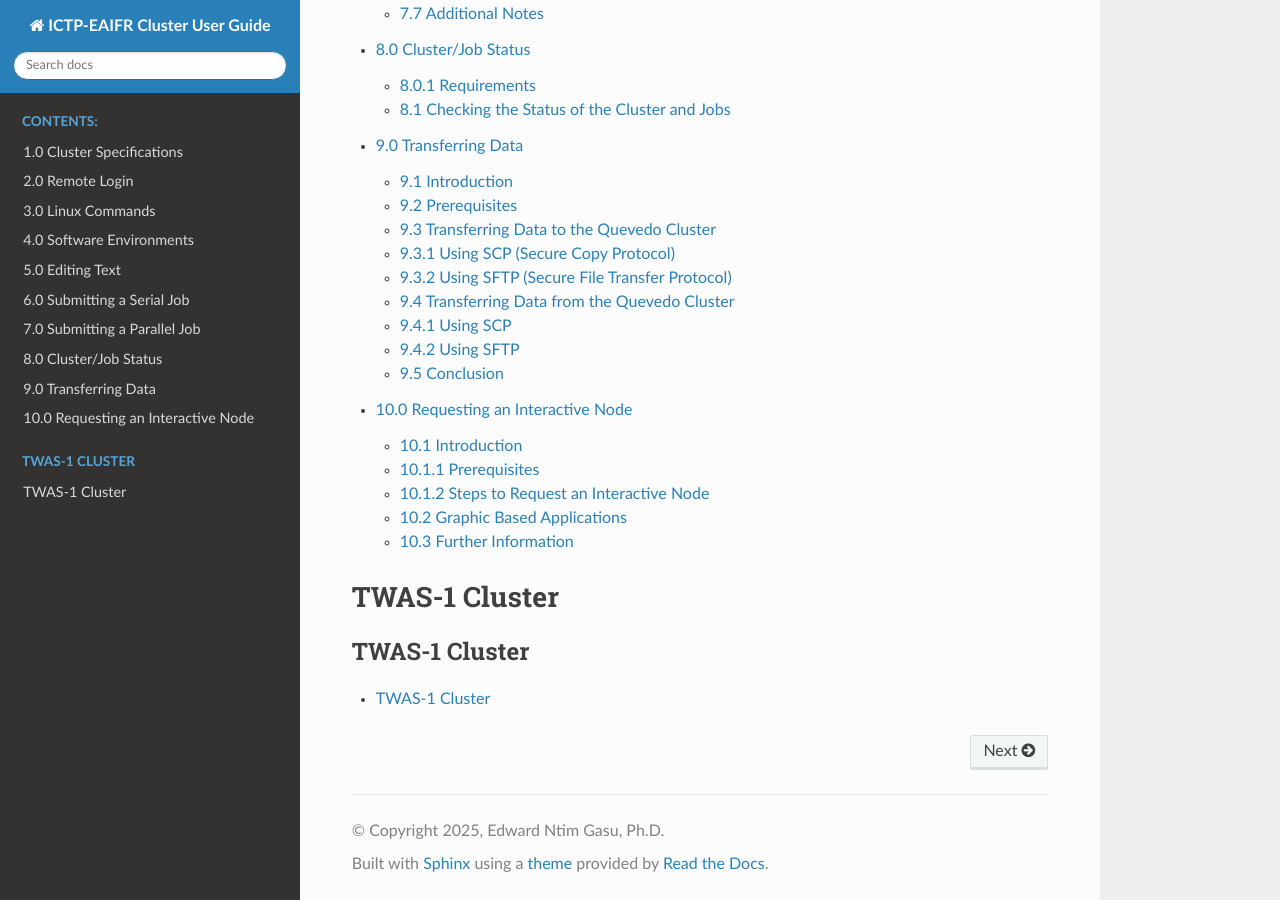
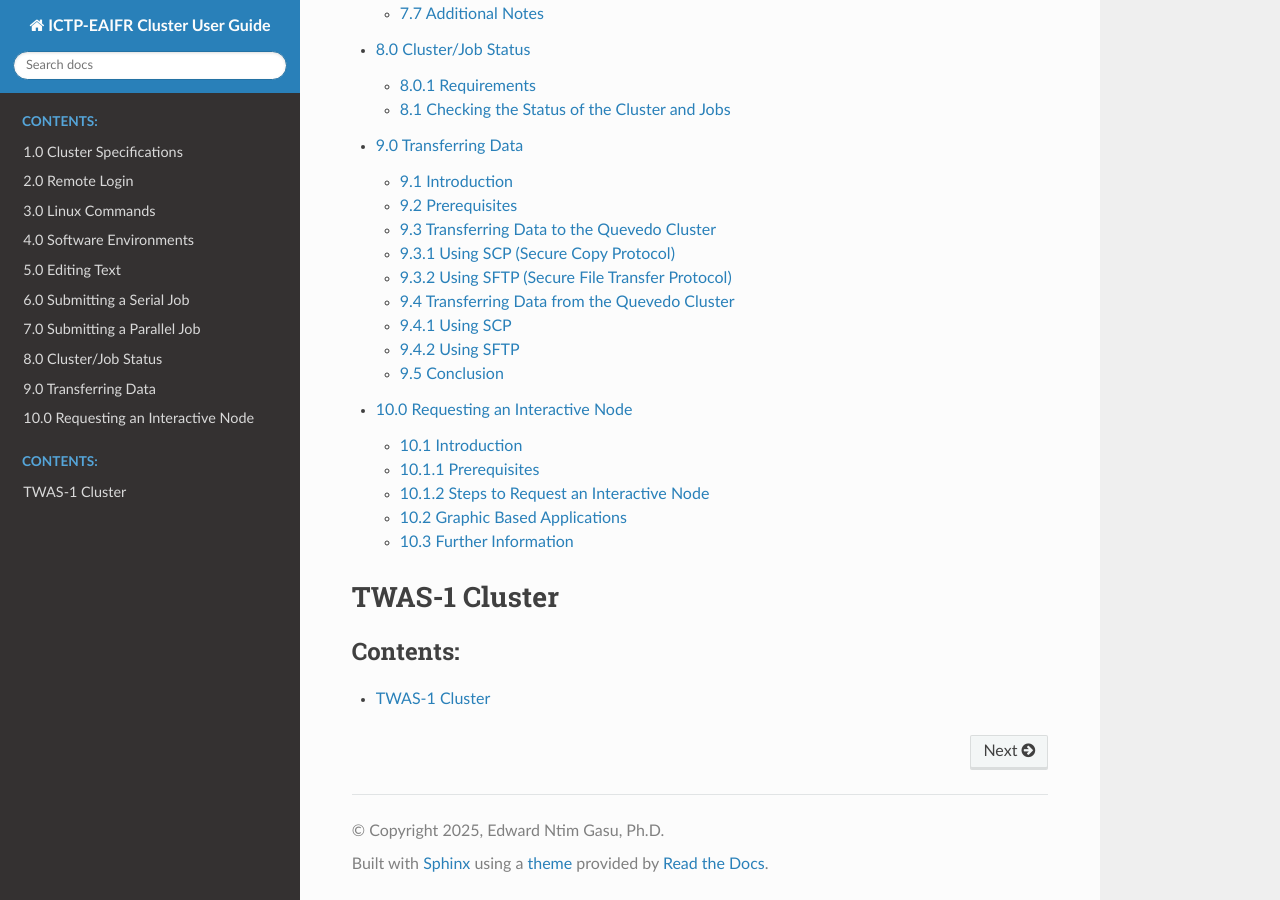
Before and after one commit to eaifrrw/sc-how-to, a Sphinx documentation site: the page built from docs/index.rst, in a window 1280 px wide and 900 px high, scrolled down 1167 px. Built offline with Sphinx 7.4.7 and the Read the Docs theme 3.1.0, drawn with Linux system fonts in a browser that asks for light colours; pages that are not in the unit, such as notebooks, are missing from menus.

```diff
--- a/docs/index.rst
+++ b/docs/index.rst
@@ -33,7 +33,7 @@
 
 .. toctree::
    :maxdepth: 2
-   :caption: TWAS-1 Cluster
+   :caption: Contents:
 
    twas1_specifications
    twas1_remote_login
```
